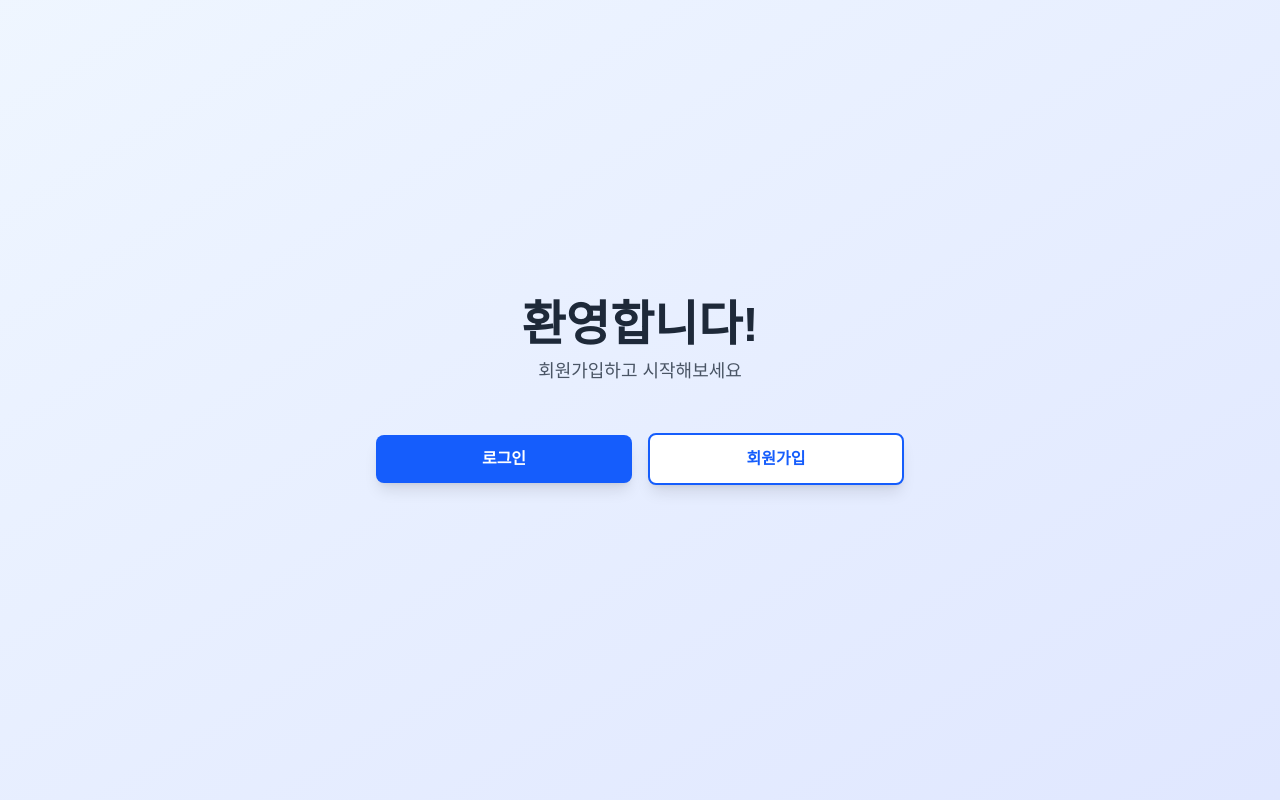
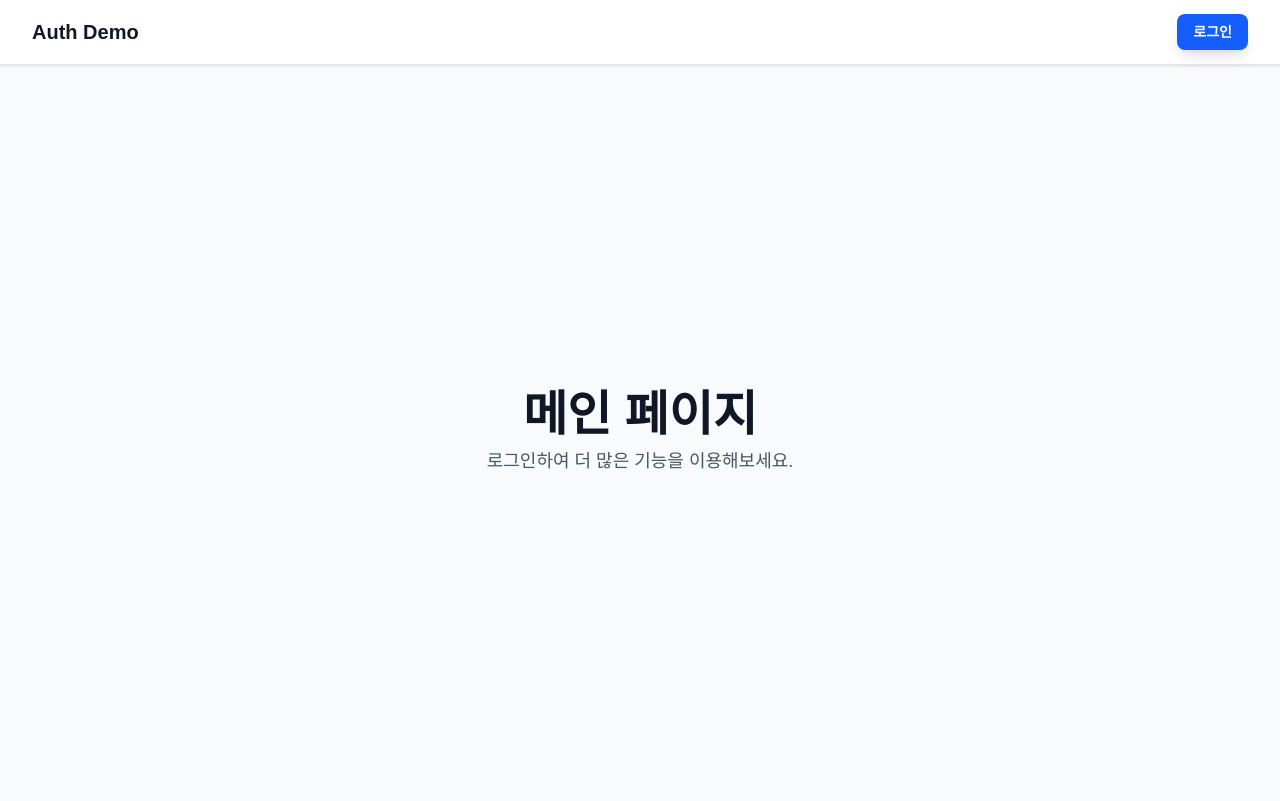
Before and after one commit to im-ian/auth-demo, a Next.js app: page / in a window 1280 px wide. Built offline with nearby package versions, Linux system fonts and the light colour scheme.

Commit message:
Fix main page

```diff
--- a/app/page.tsx
+++ b/app/page.tsx
@@ -1,23 +1,65 @@
+"use client";
+
+import { useState, useEffect } from "react";
+import { useRouter } from "next/navigation";
+import { Header } from "../components/header";
+import { Heading, Text } from "../components/texts";
+
 export default function Home() {
+  const router = useRouter();
+  const [user, setUser] = useState<{ username: string } | null>(null);
+  const [loading, setLoading] = useState(true);
+
+  useEffect(() => {
+    const userData = localStorage.getItem("user");
+
+    if (userData) {
+      try {
+        setUser(JSON.parse(userData));
+      } catch (error) {
+        console.error("User data parsing error:", error);
+        localStorage.removeItem("user");
+        setLoading(false);
+      }
+    }
+    setLoading(false);
+  }, []);
+
+  const handleLogin = () => {
+    router.push("/login");
+  };
+
+  const handleLogout = () => {
+    localStorage.removeItem("user");
+    setUser(null);
+  };
+
+  if (loading) {
+    return (
+      <div className="min-h-screen flex items-center justify-center bg-white">
+        <div className="animate-spin rounded-full h-8 w-8 border-b-2 border-blue-600"></div>
+      </div>
+    );
+  }
+
   return (
-    <div className="min-h-screen flex items-center justify-center bg-gradient-to-br from-blue-50 to-indigo-100">
-      <div className="text-center space-y-8 p-8">
-        <h1 className="text-4xl md:text-5xl font-bold text-gray-800 mb-2">
-          환영합니다!
-        </h1>
-        <p className="text-md md:text-lg text-gray-600 mb-12">
-          회원가입하고 시작해보세요
-        </p>
+    <div className="min-h-screen bg-gray-50">
+      <Header user={user} onLogin={handleLogin} onLogout={handleLogout} />
 
-        <div className="space-y-4 space-x-4">
-          <button className="w-full md:w-64 bg-blue-600 hover:bg-blue-700 text-white font-semibold py-3 px-8 rounded-lg transition-colors duration-200 shadow-lg hover:shadow-xl">
-            로그인
-          </button>
-          <button className="w-full md:w-64 bg-white hover:bg-gray-50 text-blue-600 font-semibold py-3 px-8 rounded-lg border-2 border-blue-600 transition-colors duration-200 shadow-lg hover:shadow-xl">
-            회원가입
-          </button>
+      <main className="flex items-center justify-center min-h-[calc(100vh-4rem)]">
+        <div className="text-center space-y-8 p-8">
+          <Heading className="mb-2" level="h1">
+            메인 페이지
+          </Heading>
+          <div className="text-md md:text-lg text-gray-600">
+            {user ? (
+              <Text>로그인에 성공했습니다!</Text>
+            ) : (
+              <Text>로그인하여 더 많은 기능을 이용해보세요.</Text>
+            )}
+          </div>
         </div>
-      </div>
+      </main>
     </div>
   );
 }
```
